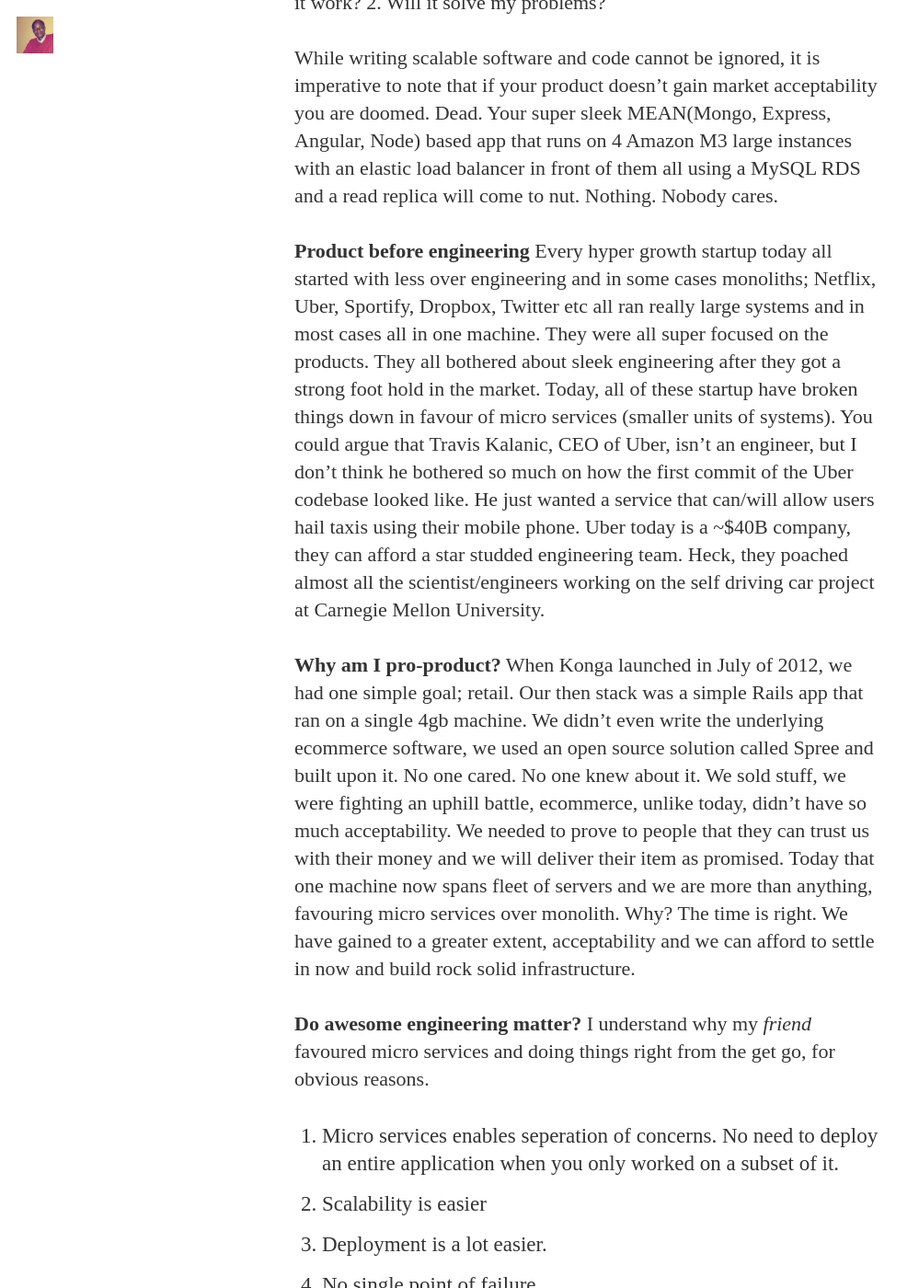
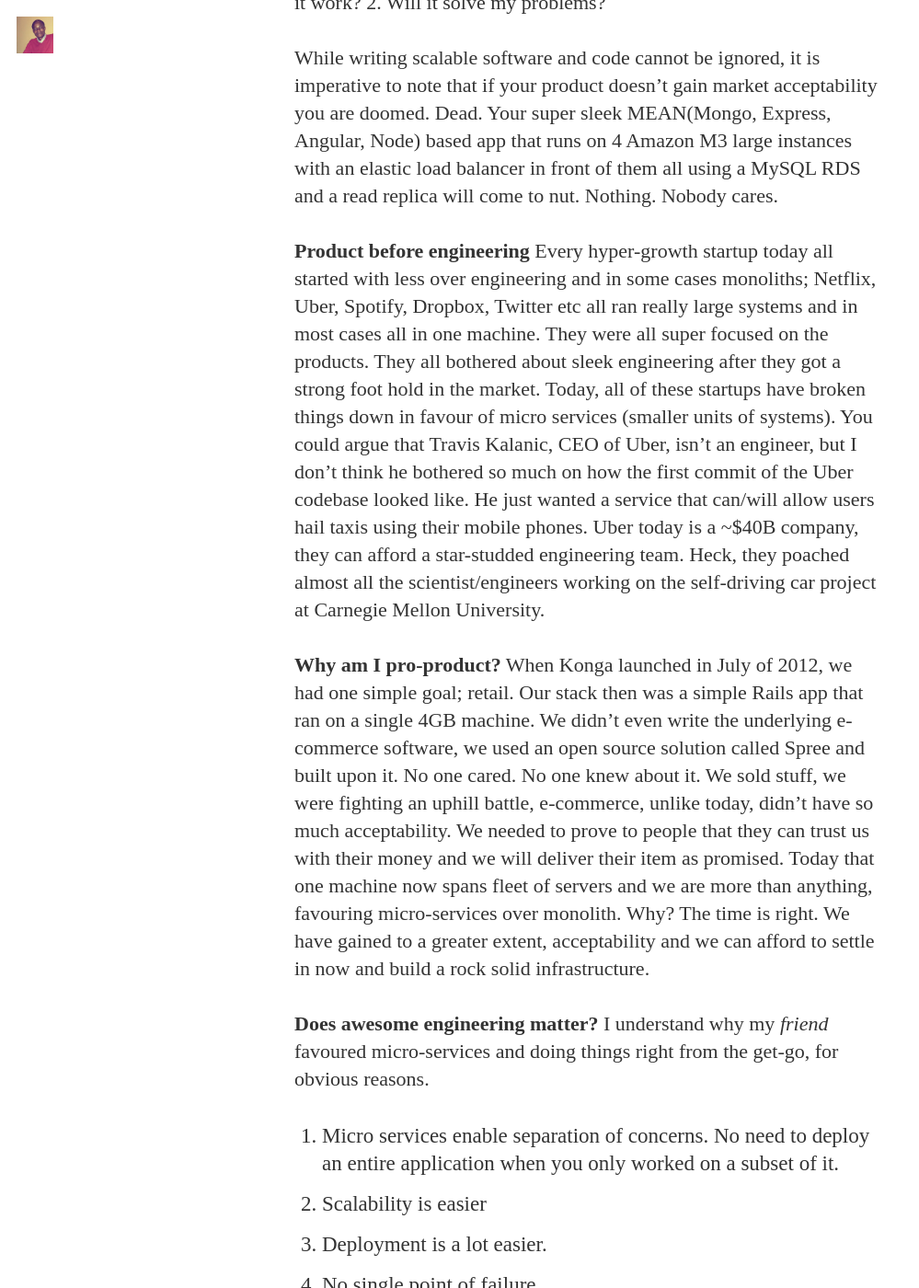
Before and after one commit to cyberomin/cyberomin.github.io, a Jekyll site: the page built from _posts/2015-10-06-priority.markdown, in a window 1280 px wide and 1400 px high, scrolled down 2143 px. Shown: the whole window at 92% size, without its empty margins (0-999 px from the left). Built offline with Jekyll 4.4.1, drawn with Linux system fonts in a browser that asks for light colours; nearby versions of some CDN libraries; some web fonts are replaced; library files that are not in the unit come from our copies; Markdown is read by kramdown in place of the engine named in the settings; comment, search, counter and statistics services are not loaded; some of the changed text lies outside the part shown.

Commit message:
More typo fixed

```diff
--- a/_posts/2015-10-06-priority.markdown
+++ b/_posts/2015-10-06-priority.markdown
@@ -14,29 +14,29 @@
 
 <p>Last week, I had a rather interesting and illuminating discussion with someone. Our discussion bothered on some core concepts that almost every startup will deal with at some point; over engineering and time to market.</p>
 
-<p>While I argued that getting your product quickly out of the door and testing market fit should take priority for every single startup, especially the ones venturing into new territories, my <i>friend</i> was of the opinion that getting engineering right from the onset before any thing should be the focal point. His concern was simple, fix the engineering problem and save yourself from technical debt.</p>
+<p>While I argued that getting your product quickly out of the door and testing market fit should take priority for every single startup, especially the ones venturing into new territories, my <i>friend</i> was of the opinion that getting engineering right from the onset before anything should be the focal point. His concern was simple, fix the engineering problem and save yourself from technical debt.</p>
 
-<p>In the startup world, especially in emerging markets like Nigeria, getting your product out fast and testing it in the marketplace cannot be over emphasised. The whole idea of technical startup and digitisation, while not exactly new, our counter parts in the West have had over 20yrs head start before us. In this market, you have to, not just build, but also reorient people on why they should abandon their old, tried and tested ways of doing things to embrace this new shiny idea of yours. Getting to the market fast shouldn’t be taken lightly.</p>
+<p>In the startup world, especially in emerging markets like Nigeria, getting your product out fast and testing it in the marketplace cannot be over emphasised. The whole idea of technical startup and digitisation, while not exactly new, our counterparts in the West have had over 20yrs head start before us. In this market, you have to, not just build, but also reorient people on why they should abandon their old, tried and tested ways of doing things to embrace this new shiny idea of yours. Getting to the market fast shouldn’t be taken lightly.</p>
 
 <img src="http://41.media.tumblr.com/tumblr_l63ltpE9ZZ1qz6pqio1_500.png" /><br/>
 <small>Credit: Startup quote.</small>
-<p>Reid Hoffman, founder of LinkedIn, once said <strong>"if you are not embarrassed by the first version of your product, you’ve launched too late."</strong> Speed and first mover advantage will win always. Not surprised he (Reid) is currently teaching a class on Blitzscaling at Stanford.</p>
+<p>Reid Hoffman, the founder of LinkedIn now a partner at Greylock Partners, once said, <strong>"if you are not embarrassed by the first version of your product, you’ve launched too late."</strong> Speed and first mover advantage will win always. Not surprised he (Reid) is currently teaching a class on Blitzscaling at Stanford.</p>
 
 <p>We have all heard it time without number that the customer doesn’t care what is happening under the hood. He or she isn’t interested in knowing if your data store is an RDBMS or a NoSQL data store. If your operating system is a Unix flavoured OS or a Windows server. He isn’t even interested in knowing if you wrote your stylesheet in vanilla CSS or you did go the Sass or Less route. He is interested in 2 things. 1. Does it work? 2. Will it solve my problems?</p>
 
 <p>While writing scalable software and code cannot be ignored, it is imperative to note that if your product doesn’t gain market acceptability you are doomed. Dead. Your super sleek MEAN(Mongo, Express, Angular, Node) based app that runs on 4 Amazon M3 large instances with an elastic load balancer in front of them all using a MySQL RDS and a read replica will come to nut. Nothing. Nobody cares.</p>
 
 <p><strong>Product before engineering</strong>
-Every hyper growth startup today all started with less over engineering and in some cases monoliths; Netflix, Uber, Sportify, Dropbox, Twitter etc all ran really large systems and in most cases all in one machine. They were all super focused on the products. They all bothered about sleek engineering after they got a strong foot hold in the market. Today, all of these startup have broken things down in favour of micro services (smaller units of systems). You could argue that Travis Kalanic, CEO of Uber, isn’t an engineer, but I don’t think he bothered so much on how the first commit of the Uber codebase looked like. He just wanted a service that can/will allow users hail taxis using their mobile phone. Uber today is a ~$40B company, they can afford a star studded engineering team. Heck, they poached almost all the scientist/engineers working on the self driving car project at Carnegie Mellon University.</p>
+Every hyper-growth startup today all started with less over engineering and in some cases monoliths; Netflix, Uber, Spotify, Dropbox, Twitter etc all ran really large systems and in most cases all in one machine. They were all super focused on the products. They all bothered about sleek engineering after they got a strong foot hold in the market. Today, all of these startups have broken things down in favour of micro services (smaller units of systems). You could argue that Travis Kalanic, CEO of Uber, isn’t an engineer, but I don’t think he bothered so much on how the first commit of the Uber codebase looked like. He just wanted a service that can/will allow users hail taxis using their mobile phones. Uber today is a ~$40B company, they can afford a star-studded engineering team. Heck, they poached almost all the scientist/engineers working on the self-driving car project at Carnegie Mellon University.</p>
 
 <p><strong>Why am I pro-product?</strong>
-When Konga launched in July of 2012, we had one simple goal; retail. Our then stack was a simple Rails app that ran on a single 4gb machine. We didn’t even write the underlying ecommerce software, we used an open source solution called Spree and built upon it. No one cared. No one knew about it. We sold stuff, we were fighting an uphill battle, ecommerce, unlike today, didn’t have so much acceptability. We needed to prove to people that they can trust us with their money and we will deliver their item as promised. Today that one machine now spans fleet of servers and we are more than anything, favouring micro services over monolith. Why? The time is right. We have gained to a greater extent, acceptability and we can afford to settle in now and build rock solid infrastructure.</p>
+When Konga launched in July of 2012, we had one simple goal; retail. Our stack then was a simple Rails app that ran on a single 4GB machine. We didn’t even write the underlying e-commerce software, we used an open source solution called Spree and built upon it. No one cared. No one knew about it. We sold stuff, we were fighting an uphill battle, e-commerce, unlike today, didn’t have so much acceptability. We needed to prove to people that they can trust us with their money and we will deliver their item as promised. Today that one machine now spans fleet of servers and we are more than anything, favouring micro-services over monolith. Why? The time is right. We have gained to a greater extent, acceptability and we can afford to settle in now and build a rock solid infrastructure.</p>
 
-<p><strong>Do awesome engineering matter?</strong>
-I understand why my <i>friend</i> favoured micro services and doing things right from the get go, for obvious reasons.</p>
+<p><strong>Does awesome engineering matter?</strong>
+I understand why my <i>friend</i> favoured micro-services and doing things right from the get-go, for obvious reasons.</p>
 
 <ol>
-	<li>Micro services enables seperation of concerns. No need to deploy an entire application when you only worked on a subset of it.</li>
+	<li>Micro services enable separation of concerns. No need to deploy an entire application when you only worked on a subset of it.</li>
 	<li>Scalability is easier</li>
 	<li>Deployment is a lot easier.</li>
 	<li>No single point of failure.</li>
```
